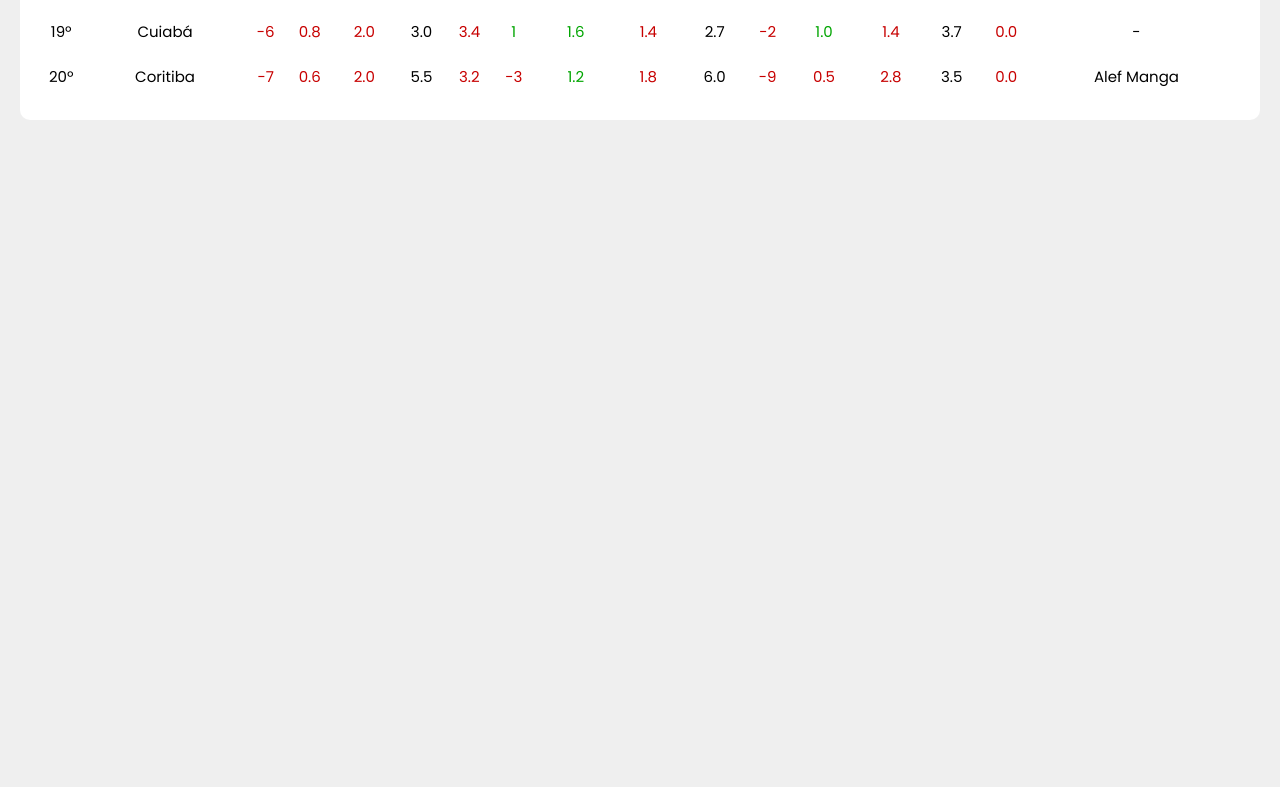
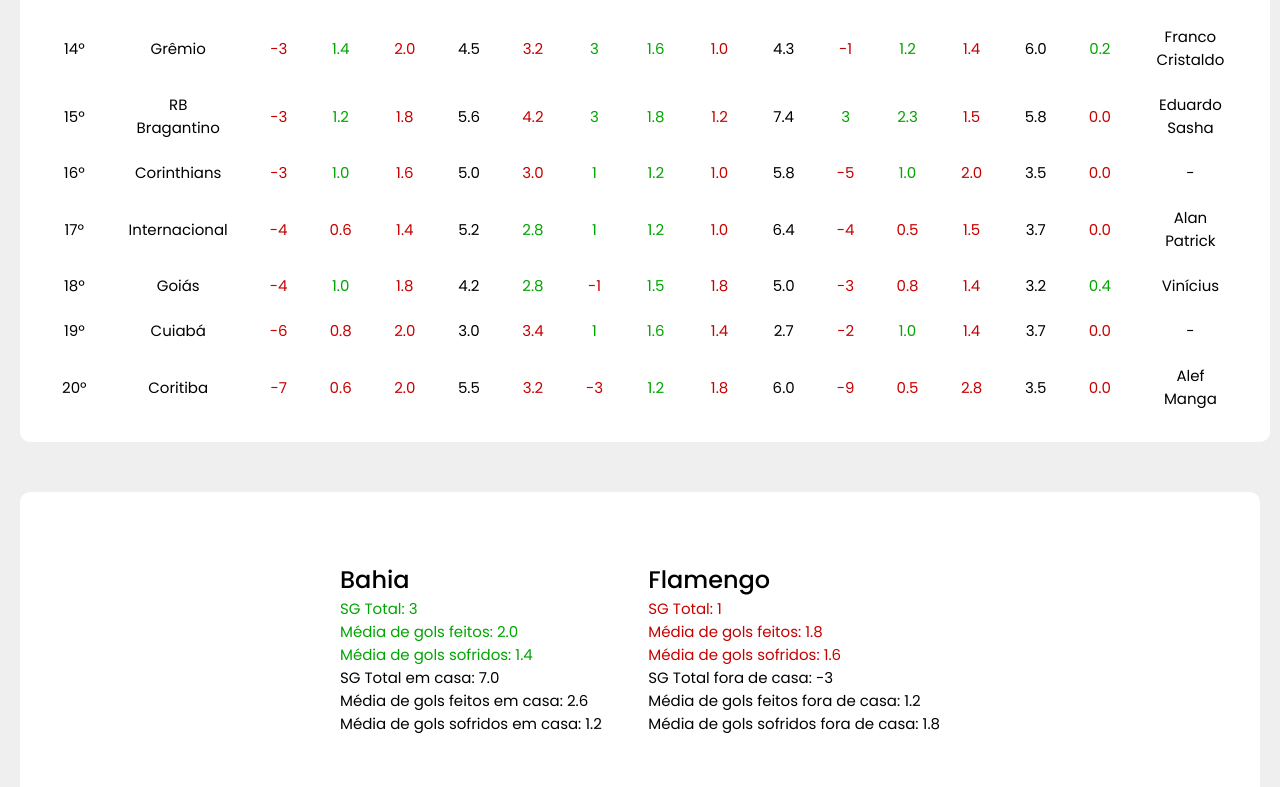
Before and after one commit to lulucasalves/soccer-front, a Next.js app: page / in a window 1280 px wide. Shown: the part 1030-1817 px from the top of the page. Before the commit the page ends 1650 px from the top, so only its background shows below. Built offline with nearby package versions, Linux system fonts and the light colour scheme.

Commit message:
refactor: add more data

```diff
--- a/src/components/HomeContent/index.tsx
+++ b/src/components/HomeContent/index.tsx
@@ -1,4 +1,4 @@
-import { Filter, Menu, Table } from "~/components";
+import { Filter, Matches, Menu, Table } from "~/components";
 
 export function HomeContent() {
   return (
@@ -7,6 +7,7 @@
       <div className="content">
         <Filter />
         <Table />
+        <Matches />
       </div>
     </section>
   );
--- a/src/components/HomeContent/style.scss
+++ b/src/components/HomeContent/style.scss
@@ -9,4 +9,6 @@
     width: 100%;
     padding: 0 20px;
     margin-bottom: 500px;
+    overflow: scroll;
+
 }
--- /dev/null
+++ b/src/components/Matches/index.tsx
@@ -0,0 +1,162 @@
+import { useSelector } from "react-redux";
+import * as data from "~/data/games.json";
+import { getMatchs } from "~/features/getMatchs";
+import { returnAllStats } from "~/features/teamStats";
+import { IRootState } from "~/redux";
+
+export function Matches() {
+  const { times, proximos_jogos } = data;
+  const { numberGames, sort } = useSelector((auth: IRootState) => auth.filters);
+
+  return (
+    <div className="teams">
+      {proximos_jogos.length &&
+        proximos_jogos.map((teams, key) => {
+          const teamsfiltered = times.filter((val) => {
+            console.log(getMatchs(teams.casa));
+
+            return (
+              val.clube.replaceAll(" ", "") ===
+              getMatchs(teams.casa).replaceAll(" ", "")
+            );
+          });
+
+          const teamsfiltered2 = times.filter((val) => {
+            console.log(getMatchs(teams.fora));
+
+            return (
+              val.clube.replaceAll(" ", "") ===
+              getMatchs(teams.fora).replaceAll(" ", "")
+            );
+          });
+
+          const {
+            sgTotal,
+            mediaGolsFeitos,
+            mediaGolsSofridos,
+            mediaChutes,
+            mediaCartoes,
+            sgTotalC,
+            sgTotalF,
+            mediaGolsFeitosC,
+            mediaGolsFeitosF,
+            mediaGolsSofridosC,
+            mediaGolsSofridosF,
+            mediaChutesC,
+            mediaChutesF,
+            clube,
+            penaltisNumeros,
+          } = returnAllStats(teamsfiltered[0], numberGames);
+
+          const {
+            sgTotal: sgTotal2,
+            mediaGolsFeitos: mediaGolsFeitos2,
+            mediaGolsSofridos: mediaGolsSofridos2,
+            mediaChutes: mediaChutes2,
+            mediaCartoes: mediaCartoes2,
+            sgTotalC: sgTotalC2,
+            sgTotalF: sgTotalF2,
+            mediaGolsFeitosC: mediaGolsFeitosC2,
+            mediaGolsFeitosF: mediaGolsFeitosF2,
+            mediaGolsSofridosC: mediaGolsSofridosC2,
+            mediaGolsSofridosF: mediaGolsSofridosF2,
+            mediaChutesC: mediaChutesC2,
+            mediaChutesF: mediaChutesF2,
+            clube: clube2,
+            penaltisNumeros: penaltisNumeros2,
+          } = returnAllStats(teamsfiltered2[0], numberGames);
+
+          return (
+            <div key={key} className="cards">
+              <div className="card">
+                <p className="nome">{getMatchs(teams.casa)}</p>
+                <div className="contentMatches">
+                  <div className="double">
+                    <p
+                      className={sgTotal >= sgTotal2 ? "positive" : "negative"}
+                    >
+                      SG Total: {sgTotal}
+                    </p>
+                    <p
+                      className={
+                        mediaGolsFeitos >= mediaGolsFeitos2
+                          ? "positive"
+                          : "negative"
+                      }
+                    >
+                      Média de gols feitos: {mediaGolsFeitos.toFixed(1)}
+                    </p>
+                  </div>
+                  <div className="double">
+                    <p
+                      className={
+                        mediaGolsSofridos <= mediaGolsSofridos2
+                          ? "positive"
+                          : "negative"
+                      }
+                    >
+                      Média de gols sofridos: {mediaGolsSofridos.toFixed(1)}
+                    </p>
+                    <p>SG Total em casa: {sgTotalC.toFixed(1)}</p>
+                  </div>
+                  <div className="double">
+                    <p>
+                      Média de gols feitos em casa:{" "}
+                      {mediaGolsFeitosC.toFixed(1)}
+                    </p>
+                    <p>
+                      Média de gols sofridos em casa:{" "}
+                      {mediaGolsSofridosC.toFixed(1)}
+                    </p>
+                  </div>
+                </div>
+              </div>
+              <div className="card">
+                <p className="nome">{getMatchs(teams.fora)}</p>
+                <div className="contentMatches">
+                  <div className="double">
+                    <p
+                      className={sgTotal <= sgTotal2 ? "positive" : "negative"}
+                    >
+                      SG Total: {sgTotal2}
+                    </p>
+                    <p
+                      className={
+                        mediaGolsFeitos <= mediaGolsFeitos2
+                          ? "positive"
+                          : "negative"
+                      }
+                    >
+                      Média de gols feitos: {mediaGolsFeitos2.toFixed(1)}
+                    </p>
+                  </div>
+                  <div className="double">
+                    <p
+                      className={
+                        mediaGolsSofridos >= mediaGolsSofridos2
+                          ? "positive"
+                          : "negative"
+                      }
+                    >
+                      Média de gols sofridos: {mediaGolsSofridos2.toFixed(1)}
+                    </p>
+                    <p>SG Total fora de casa: {sgTotalF2}</p>
+                  </div>
+                  <div className="double">
+                    <p>
+                      Média de gols feitos fora de casa:{" "}
+                      {mediaGolsFeitosF2.toFixed(1)}
+                    </p>
+                    <p>
+                      Média de gols sofridos fora de casa:{" "}
+                      {mediaGolsSofridosF2.toFixed(1)}
+                    </p>
+                  </div>
+                </div>
+              </div>
+            </div>
+          );
+        })}
+    </div>
+  );
+}
--- /dev/null
+++ b/src/components/Matches/style.scss
@@ -0,0 +1,39 @@
+.teams {
+    width: 100%;
+    background-color: white;
+    padding: 20px;
+    margin-bottom: 50px;
+    border-radius: 10px;
+
+    .cards {
+        display: flex;
+        align-items: center;
+        justify-content: space-between;
+        width: 100%;
+        margin: 50px 0;
+        padding: 0 300px;
+
+        .card {
+            .nome {
+                font-size: 24px;
+                font-weight: 500;
+            }
+
+            .positive {
+                color: rgb(0, 165, 0)
+            }
+
+            .negative {
+                color: rgb(199, 0, 0)
+            }
+
+            .contentMatches {
+                .double {
+                    // display: flex;
+                    // align-items: center;
+                    // gap: 20px;
+                }
+            }
+        }
+    }
+}
--- a/src/components/Table/style.scss
+++ b/src/components/Table/style.scss
@@ -3,6 +3,7 @@
     text-align: center;
     background-color: white;
     padding: 20px;
+    margin-bottom: 50px;
     border-radius: 10px;
 
     th {
@@ -15,7 +16,7 @@
 
     td {
         font-weight: 400;
-        padding: 10px 0;
+        padding: 10px 20px;
     }
 
     .positive {
--- a/src/components/index.ts
+++ b/src/components/index.ts
@@ -2,3 +2,4 @@
 export * from "./Menu";
 export * from "./Table";
 export * from "./Filter";
+export * from "./Matches";
--- /dev/null
+++ b/src/features/getMatchs.ts
@@ -0,0 +1,8 @@
+export function getMatchs(team: string) {
+  if (team.toLowerCase().includes("atlético")) return "Atl. Mineiro";
+  if (team.toLowerCase().includes("vasco")) return "Vasco";
+  if (team.toLowerCase().includes("parana")) return "Paranaense";
+  if (team.toLowerCase().includes("américa")) return "América MG";
+
+  return team
+}
--- a/src/styles/_components.scss
+++ b/src/styles/_components.scss
@@ -2,3 +2,4 @@
 @import '../components/Menu/style.scss';
 @import '../components/Table/style.scss';
 @import '../components/Filter/style.scss';
+@import '../components/Matches/style.scss';
```
